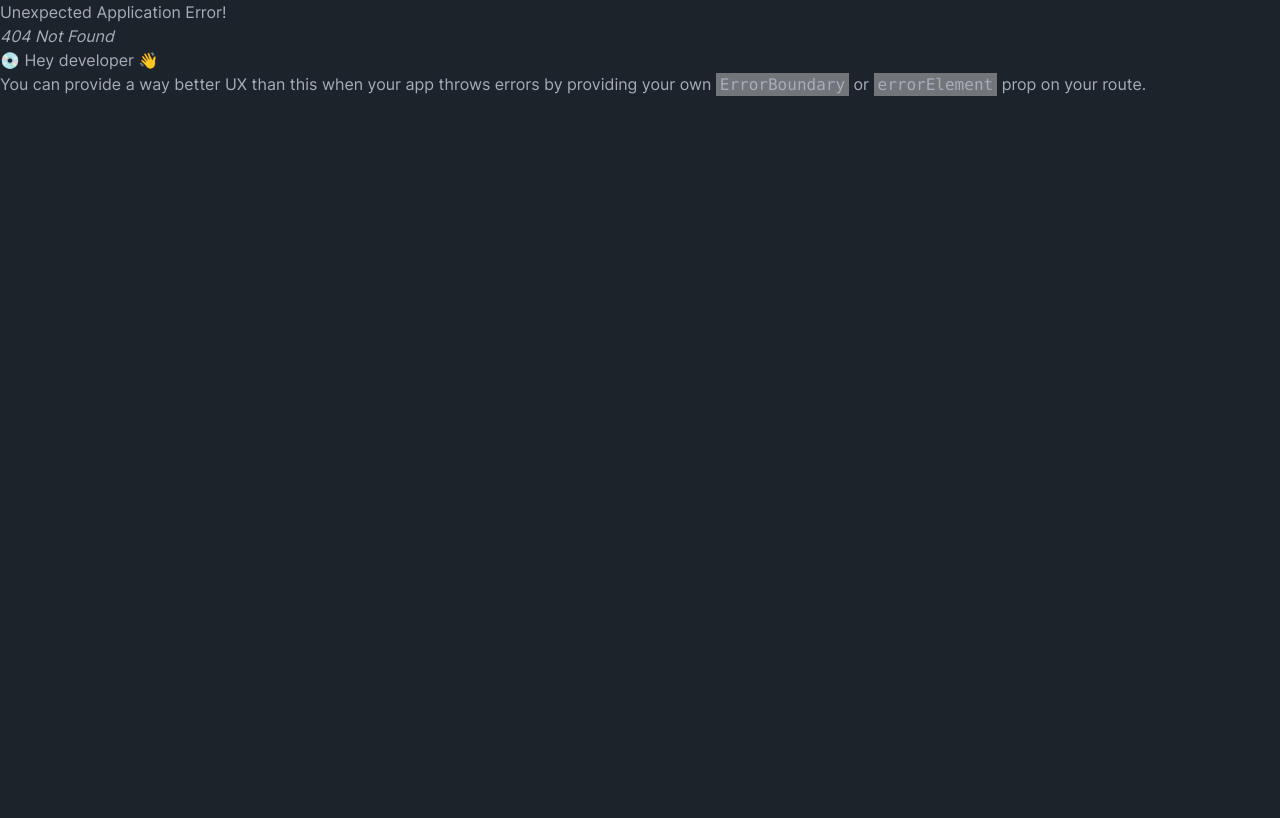
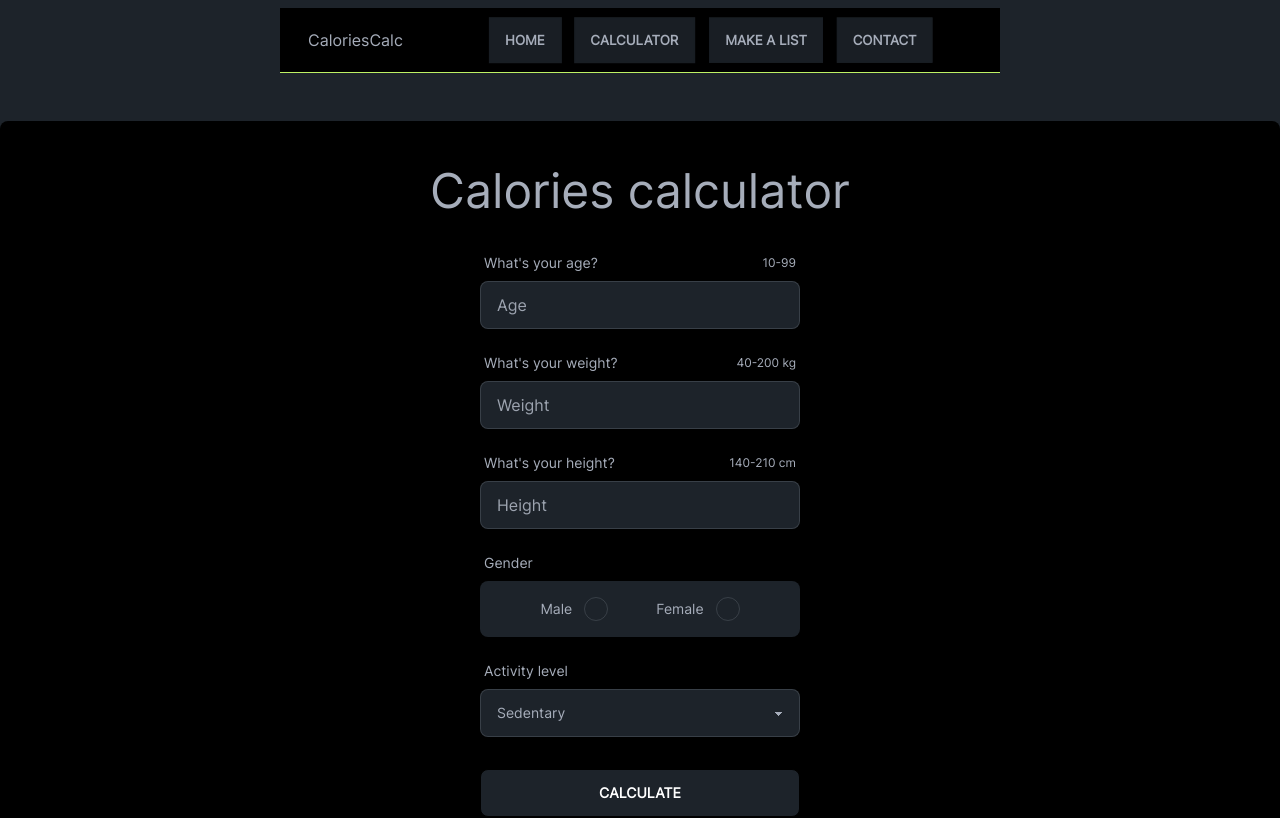
Before and after one commit to catalinfl/calories-app, a React (Vite) app in the folder client/: page /calculator in a window 1280 px wide. Before the commit this address had no page. Shown: the top 818 px of the page. Built offline with nearby package versions, Linux system fonts and the light colour scheme.

Commit message:
calculator

```diff
--- /dev/null
+++ b/client/src/components/CalculatorComponents/Calc.tsx
@@ -0,0 +1,185 @@
+import { ChangeEvent, useEffect, useRef, useState } from "react"
+import { BiErrorAlt } from "react-icons/bi"
+
+type CalcProps = {
+    age: number,
+    weight: number,
+    height: number,
+    gender: Gender,
+    activity: ActivityLevel
+}
+
+type Gender = "male" | "female" | undefined
+type AllPropsDefined<T> = keyof T extends never ? never : T
+type Error = string | null
+type ActivityLevel = "Sedentary" | "Lightly Active" | "Moderately Active" | "Active" | "VeryActive"
+
+const Calc = () => {
+
+    const buttonRef = useRef<HTMLDivElement | null>(null)
+
+    const [toCalculate, setCalculate]  = useState<CalcProps>({
+        age: undefined,
+        weight: undefined,
+        height: undefined,
+        gender: undefined,
+        activity: "Sedentary"
+    })
+
+    const [error, setError] = useState<Error>(null);
+
+    const handleChange = (calculate: keyof CalcProps, e: ChangeEvent<HTMLInputElement | HTMLSelectElement>) => {
+        if ((calculate === "age" && e.target.value.length <= 2) || ((calculate === "weight" || calculate === "height") && e.target.value.length <= 3)) {
+            setCalculate({...toCalculate, [calculate]: e.target.value})
+            setError("")
+        }
+        else if (calculate === "gender") {
+            setCalculate({...toCalculate, gender: e.target.value as Gender })
+        }
+        else if (calculate === "activity") {
+            setCalculate({...toCalculate, activity: e.target.value as ActivityLevel })
+        }
+        else {
+                setError("Put a valid value")
+        }
+    }
+
+    const allPropsDefined = (obj: CalcProps): obj is AllPropsDefined<CalcProps> => {
+        return Object.values(obj).every(val => val !== undefined);
+    }
+
+    const handleSubmit = () => {
+        const t = allPropsDefined(toCalculate)
+        if (t) {
+            console.log(calculateFormula(toCalculate))
+        }
+    }
+
+    const getCoefficient = (activity: ActivityLevel) => {
+        switch (activity) {
+            case "Sedentary":
+                return 1.2
+            case "Lightly Active":
+                return 1.375
+            case "Moderately Active":
+                return 1.55
+            case "Active":
+                return 1.725
+            case "VeryActive":
+                return 1.9
+        }
+    }
+
+    const calculateFormula = (props: CalcProps): number => {
+        const activityCoefficient = getCoefficient(props.activity)
+
+        if (props.gender === "male") {
+            return (props.weight * 10 + props.height * 6.25 - props.age * 5 + 5) * activityCoefficient
+        }
+        else {
+            return (props.weight * 10 + props.height * 6.25 - props.age * 5 - 161) * activityCoefficient
+        }
+    }
+
+    console.log(toCalculate)
+
+
+    useEffect(() => {
+        const handleColor = () => {
+            if (toCalculate.gender === "male") {
+                if (buttonRef.current.classList.contains("bg-purple-500")) {
+                    buttonRef.current.classList.remove("bg-purple-500")
+                }
+                if (buttonRef.current.classList.contains("bg-base-100")) {
+                    buttonRef.current.classList.remove("bg-base-100")
+                }
+                buttonRef.current.classList.add("bg-lime-500")
+            }
+            if (toCalculate.gender === "female") {
+                if (buttonRef.current.classList.contains("bg-lime-500")) {
+                    buttonRef.current.classList.remove("bg-lime-500")
+                }
+                if (buttonRef.current.classList.contains("bg-base-100")) {
+                    buttonRef.current.classList.remove("bg-base-100")
+                }
+                buttonRef.current.classList.add("bg-purple-500")
+            }
+        }
+
+        handleColor()
+
+    }, [toCalculate])
+
+
+
+    return (
+    <div className="flex flex-col justify-center max-w-[1280px] rounded-lg bg-black p-12 mx-auto mt-12">
+        <div className="table flex flex-col max-w-[1200px] mx-auto">
+            <div className="display flex w-full">
+                <p className="w-full sm:text-[3rem] text-center text-[1.5rem] p-3 mb-8"> Calories calculator </p>
+            </div>
+            <div className="form-control mx-auto max-w-xs gap-4">
+                <div>
+                <label className="label">
+                    <span className="label-text"> What's your age? </span>
+                    <span className="label-text-alt"> 10-99</span>
+                </label>
+                <input type="number" onChange={(e: ChangeEvent<HTMLInputElement>) => handleChange("age", e)} min={10} max={99} placeholder="Age" className="input input-bordered w-full max-w-xs" />
+                </div>
+                <div>
+                <label className="label">
+                    <span className="label-text"> What's your weight? </span>
+                    <span className="label-text-alt"> 40-200 kg </span>
+                </label>
+                <input type="number" onChange={(e: ChangeEvent<HTMLInputElement>) => handleChange("weight", e)} min={40} max={200} placeholder="Weight" className="input input-bordered max-w-xs w-full" />
+                </div>
+                <div>
+                <label className="label">
+                    <span className="label-text"> What's your height? </span>
+                    <span className="label-text-alt"> 140-210 cm </span>
+                </label>
+                <input type="number" onChange={(e: ChangeEvent<HTMLInputElement>) => handleChange("height", e)} min={140} max={210} placeholder="Height" className="input input-bordered w-full max-w-xs" />
+                </div>
+                <div>
+                <label className="label">
+                    <span className="label-text"> Gender </span>
+                </label>
+                    <div className="flex flex-row w-full rounded-lg justify-center gap-10 bg-base-100 p-2">
+                        <div className="form-control">
+                            <label className="label cursor-pointer">
+                                <span className="label-text mr-3"> Male </span>
+                                <input type="radio" value={"male"} onChange={(e: ChangeEvent<HTMLInputElement>) => handleChange("gender", e)} name="radio-10" className="radio checked:bg-lime-500" />
+                            </label>
+                        </div>
+                        <div className="form-control">
+                            <label className="label cursor-pointer">
+                                <span className="label-text mr-3"> Female </span>
+                                <input type="radio" value={"female"} onChange={(e: ChangeEvent<HTMLInputElement>) => handleChange("gender", e)}  name="radio-10" className="radio checked:bg-purple-500"/>
+                            </label>
+                        </div>
+                    </div>
+                    <div className="form-control w-full max-w-xs mt-4">
+                        <label className="label">
+                            <span className="label-text"> Activity level </span>
+                        </label>
+                        <select className="select select-bordered" onChange={(e: ChangeEvent<HTMLSelectElement>) => handleChange("activity", e)}>
+                            <option> Sedentary </option>
+                            <option> Lightly active </option>
+                            <option> Moderately active </option>
+                            <option> Active </option>
+                            <option> Very active </option>
+                        </select>
+                    </div>
+                        {error && <div className="error flex justify-center flex-row w-full items-center gap-1 mt-3 p-3">
+                            <BiErrorAlt className="text-lg text-red-400"/>
+                            <p> { error } </p>
+                        </div>}
+                </div>
+                <div ref={buttonRef} className="btn btn-primary bg-base-100 mt-4 hover:bg-slate-500" onClick={() => handleSubmit()}> Calculate </div>
+            </div>
+        </div>
+    </div>
+  )
+}
+
+export default Calc
--- a/client/src/components/Footer.tsx
+++ b/client/src/components/Footer.tsx
@@ -1,6 +1,6 @@
 const Footer = () => {
   return (
-    <footer className="footer p-6 flex flex-col justify-center items-center bg-neutral text-neutral-content">
+    <footer className="footer p-6 mt-12 flex flex-col justify-center items-center bg-neutral text-neutral-content">
         <p className="text-center"> Made with &#10084; using React & Go Fiber </p>
         <p className="text-center -mt-10"> 	 Catalin Flintasu &#169; 2023 </p>
     </footer>
--- a/client/src/components/Hero/Hero.tsx
+++ b/client/src/components/Hero/Hero.tsx
@@ -28,7 +28,7 @@ const Hero = () => {
   }, [])
 
   return (
-    <div className="hero max-w-[1280px] flex flex-col bg-primary mt-4 mx-auto p-5 rounded-lg justify-center">
+    <div className="hero max-w-[1280px] flex flex-col bg-primary mt-12 mx-auto p-5 rounded-lg justify-center">
         <div className="presentation flex my-4 px-8 py-16 rounded-lg max-w-[1200px] bg-base-100 sm:flex-row flex-col">
           <div className="leftPart flex flex-col sm:w-[50%] w-[100%]">
           <p className="text-5xl"> <span className="font-bold bg-gradient-to-r from-lime-500 to-purple-600 bg-clip-text text-transparent"> Calculate </span> your <span className="font-bold bg-gradient-to-r from-purple-600 to-lime-500 bg-clip-text text-transparent"> calories </span> </p>
--- a/client/src/main.tsx
+++ b/client/src/main.tsx
@@ -7,6 +7,7 @@ import { RouterProvider } from 'react-router'
 import About from './pages/About.tsx'
 import Login from './pages/Login.tsx'
 import Register from './pages/Register.tsx'
+import Calculator from './pages/Calculator.tsx'
 
 const router = createBrowserRouter([
   {
@@ -24,6 +25,10 @@ const router = createBrowserRouter([
   {
     path: '/register',
     element: <Register />,
+  },
+  {
+    path: '/calculator',
+    element: <Calculator />
   }
 ])
 
--- a/client/src/pages/Calculator.tsx
+++ b/client/src/pages/Calculator.tsx
@@ -1,7 +1,14 @@
+import Calc from "../components/CalculatorComponents/Calc"
+import Footer from "../components/Footer"
+import Navbar from "../components/Navbar"
 
 const Calculator = () => {
   return (
-    <div>Calculator</div>
+    <>
+      <Navbar />
+      <Calc />
+      <Footer />
+    </>
   )
 }
 
```
Also changed, not shown: client/.eslintrc.cjs.
